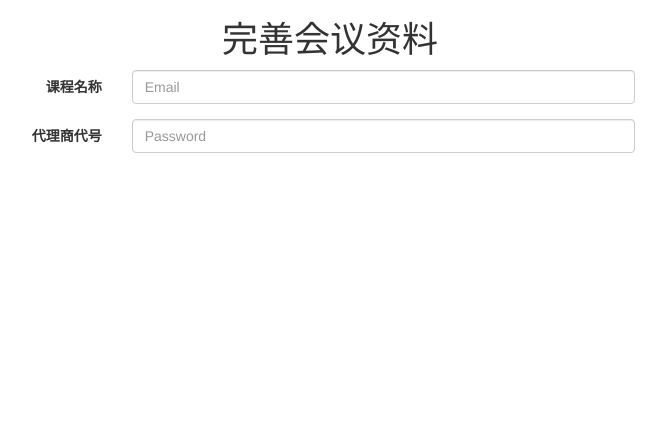
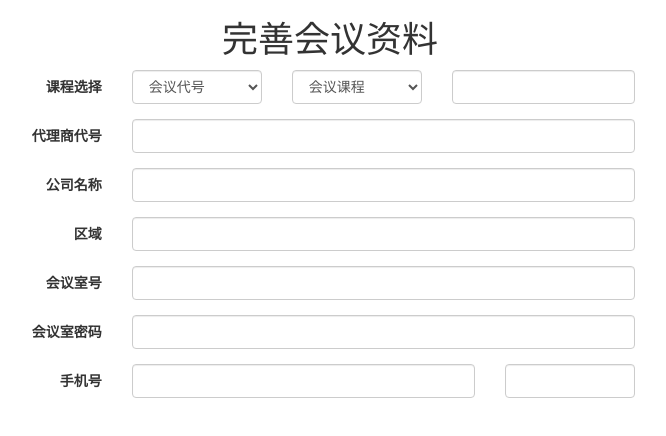
Before and after one commit to lucktangpeng/apply_web, a Vue app: page / in a window 1280 px wide. Shown: the top 436 px of the page, without its empty margins (310-976 px from the left). Built offline with nearby package versions, Linux system fonts and the light colour scheme.

Commit message:
写完基本样式,图片和按钮导入即可

```diff
--- a/src/components/Vcontent.vue
+++ b/src/components/Vcontent.vue
@@ -4,15 +4,59 @@
             <form class="form-horizontal col-md-6 col-md-offset-3">
                 <vhear></vhear>
                 <div class="form-group">
-                    <label for="inputEmail3" class="col-sm-2 control-label">课程名称</label>
-                    <div class="col-sm-10">
-                        <input type="email" class="form-control" id="inputEmail3" placeholder="Email">
+                    <label for="course_id" class="col-sm-2 control-label">课程选择</label>
+                    <div class="col-sm-3">
+                        <select  class="form-control" id="course_id" >
+                            <option value="">会议代号</option>
+                        </select>
+                    </div>
+                    <div class="col-sm-3">
+                        <select  class="form-control" id="course_name" >
+                            <option value="">会议课程</option>
+                        </select>
+                    </div>
+                    <div class="col-sm-4">
+                        <input type="password" class="form-control" id="time" >
                     </div>
                 </div>
                 <div class="form-group">
-                    <label for="inputPassword3" class="col-sm-2 control-label">代理商代号</label>
+                    <label for="agent_id" class="col-sm-2 control-label">代理商代号</label>
                     <div class="col-sm-10">
-                        <input type="password" class="form-control" id="inputPassword3" placeholder="Password">
+                        <input type="password" class="form-control" id="agent_id" >
+                    </div>
+                </div>
+                <div class="form-group">
+                    <label for="company" class="col-sm-2 control-label">公司名称</label>
+                    <div class="col-sm-10">
+                        <input type="password" class="form-control" id="company" >
+                    </div>
+                </div>
+
+                <div class="form-group">
+                    <label for="area" class="col-sm-2 control-label">区域</label>
+                    <div class="col-sm-10">
+                        <input type="password" class="form-control" id="area" >
+                    </div>
+                </div>
+                <div class="form-group">
+                    <label for="meeting_room" class="col-sm-2 control-label">会议室号</label>
+                    <div class="col-sm-10">
+                        <input type="password" class="form-control" id="meeting_room" >
+                    </div>
+                </div>
+                <div class="form-group">
+                    <label for="meeting_room_pwd" class="col-sm-2 control-label">会议室密码</label>
+                    <div class="col-sm-10">
+                        <input type="password" class="form-control" id="meeting_room_pwd" >
+                    </div>
+                </div>
+                 <div class="form-group">
+                    <label for="phone" class="col-sm-2 control-label">手机号</label>
+                    <div class="col-sm-7">
+                        <input type="password" class="form-control" id="phone" >
+                    </div>
+                    <div class="col-sm-3">
+                        <input type="password" class="form-control" id="code" >
                     </div>
                 </div>
             </form>
```
